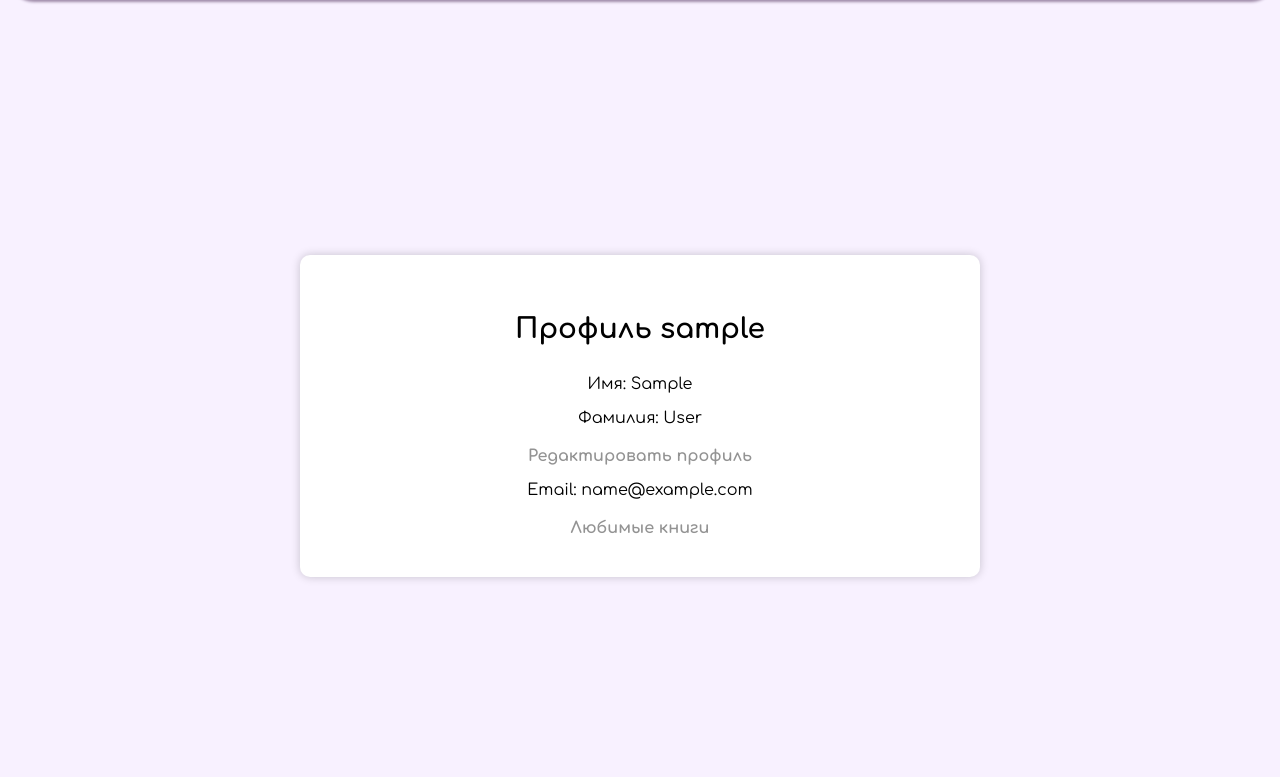
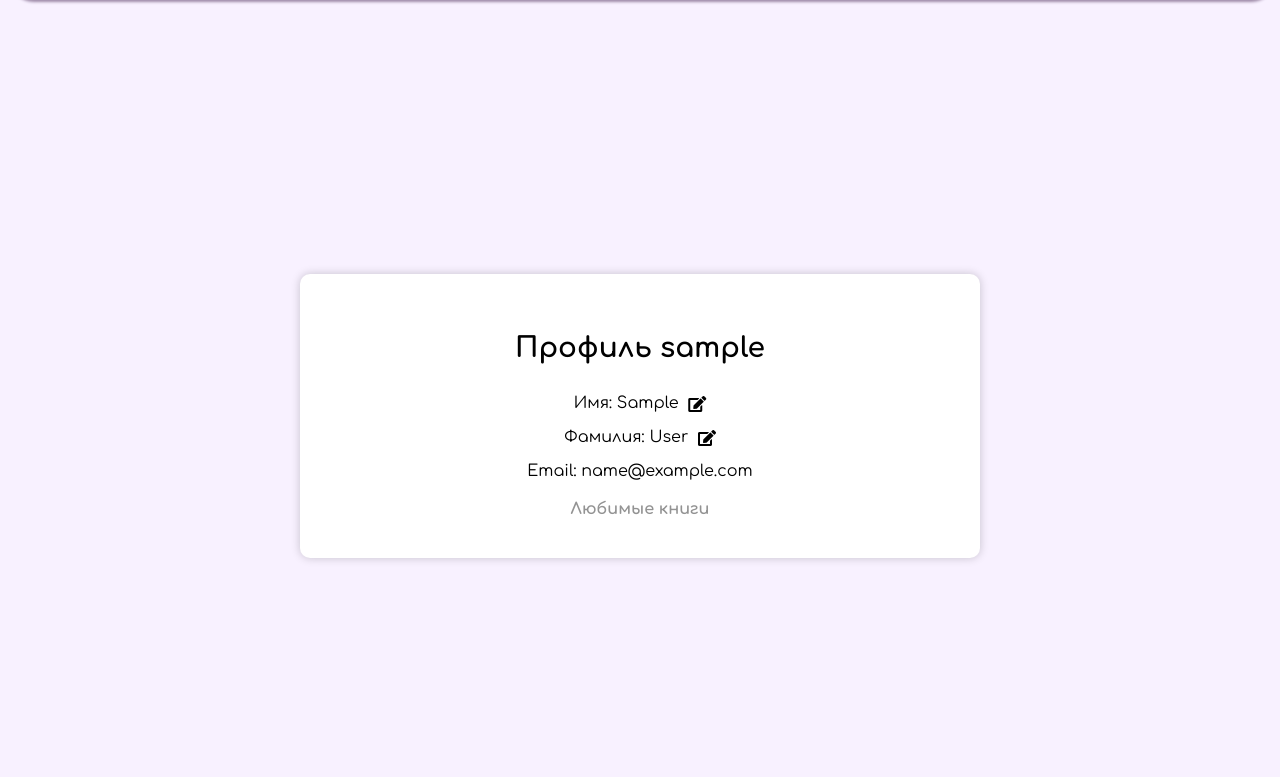
Before and after one commit to sligius/backend_project, a Django app: a page that uses templates/reader_profile.html in a window 1280 px wide. Shown: the part 68-845 px from the top of the page. Run offline with Django 4.2, Linux system fonts and the light colour scheme; tables that the repository leaves empty hold one stand-in row (values such as "Sample post").

Commit message:
+edit profile fix

```diff
--- a/static/css/reader_profile.css
+++ b/static/css/reader_profile.css
@@ -1,5 +1,5 @@
 @import url('https://fonts.googleapis.com/css2?family=Comfortaa:wght@200;300;400;500;600;700&display=swap');
-
+@import url('https://cdnjs.cloudflare.com/ajax/libs/font-awesome/5.15.4/css/all.min.css');
 body, html {
     height: 100%;
     padding: 0;
@@ -33,7 +33,7 @@ p {
     margin-bottom: 10px;
 }
 
-a {
+.fav-link {
     display: block;
     font-weight: bold;
     margin-top: 20px;
@@ -44,3 +44,14 @@ a {
 a:hover {
     color: rgba(117, 21, 173, 0.8)
 }
+
+.edit-link {
+    display: inline-block;
+    text-decoration: none;
+    color: #000; /* Цвет ссылки */
+}
+
+.edit-icon {
+    vertical-align: middle;
+    margin-left: 5px; /* Отступ слева для значка */
+}
--- a/templates/reader_profile.html
+++ b/templates/reader_profile.html
@@ -17,19 +17,25 @@
             <h1>Профиль {{ reader.user.username }}</h1>
 
             <div>
-                <p>Имя: {{ reader.first_name }}</p>
+                <p>Имя: {{ reader.first_name }}
+                    <a class="edit-link" href="{% url 'edit_profile' reader.user.username %}">
+                        <i class="fas fa-edit edit-icon"></i>
+                    </a>
+                </p>
             </div>
-
             <div>
-                <p>Фамилия: {{ reader.last_name }}</p>
+                <p>Фамилия: {{ reader.last_name }}
+                    <a class="edit-link" href="{% url 'edit_profile' reader.user.username %}">
+                        <i class="fas fa-edit edit-icon"></i>
+                    </a>
+                </p>
             </div>
-            <a href="{% url 'edit_profile' reader.user.username %}">Редактировать профиль</a>
             <div>
                 <p>Email: {{ reader.email }}</p>
             </div>
 
             <div>
-                <a href="{% url 'favourite_books' reader.user.username %}">Любимые книги</a>
+                <a class="fav-link" href="{% url 'favourite_books' reader.user.username %}">Любимые книги</a>
             </div>
         </div>
     </div>
```
